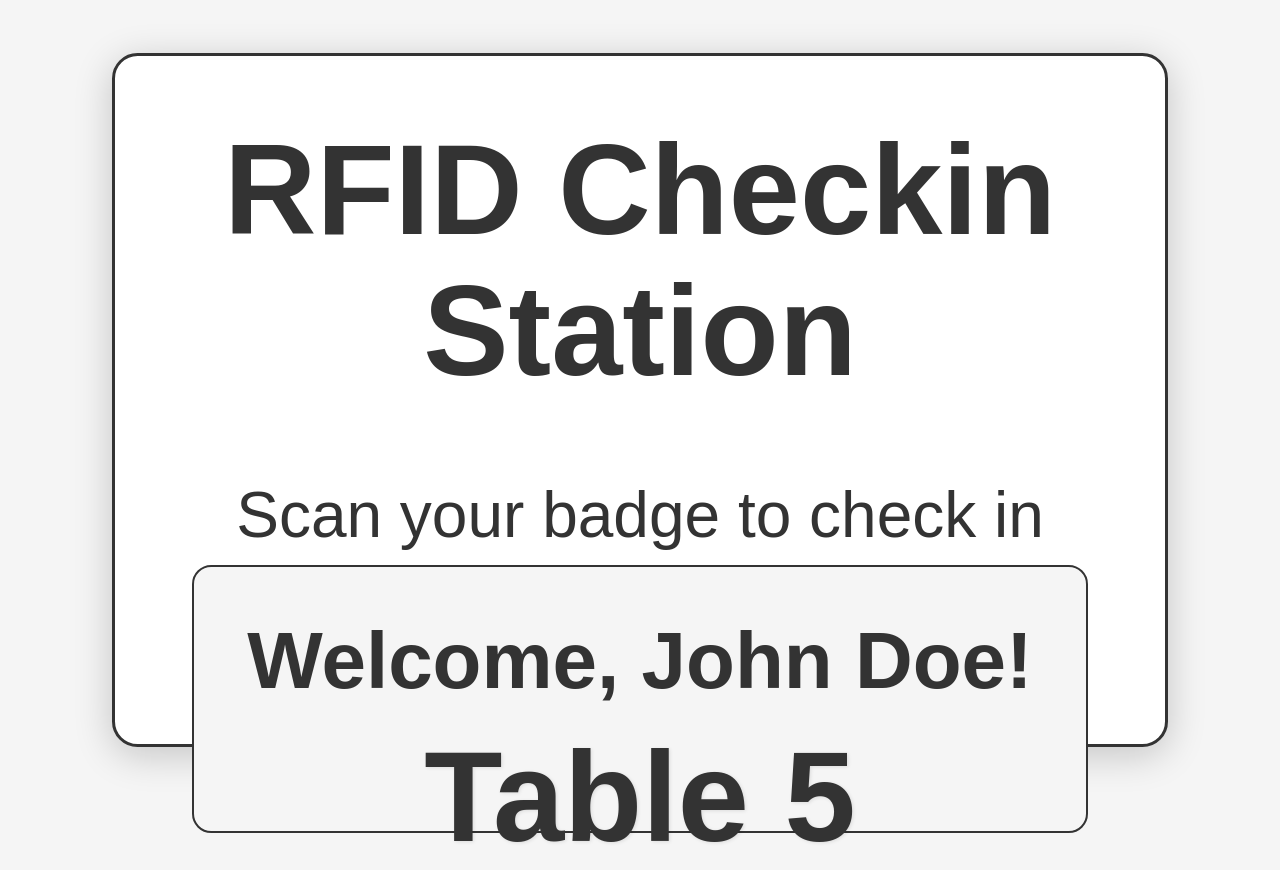
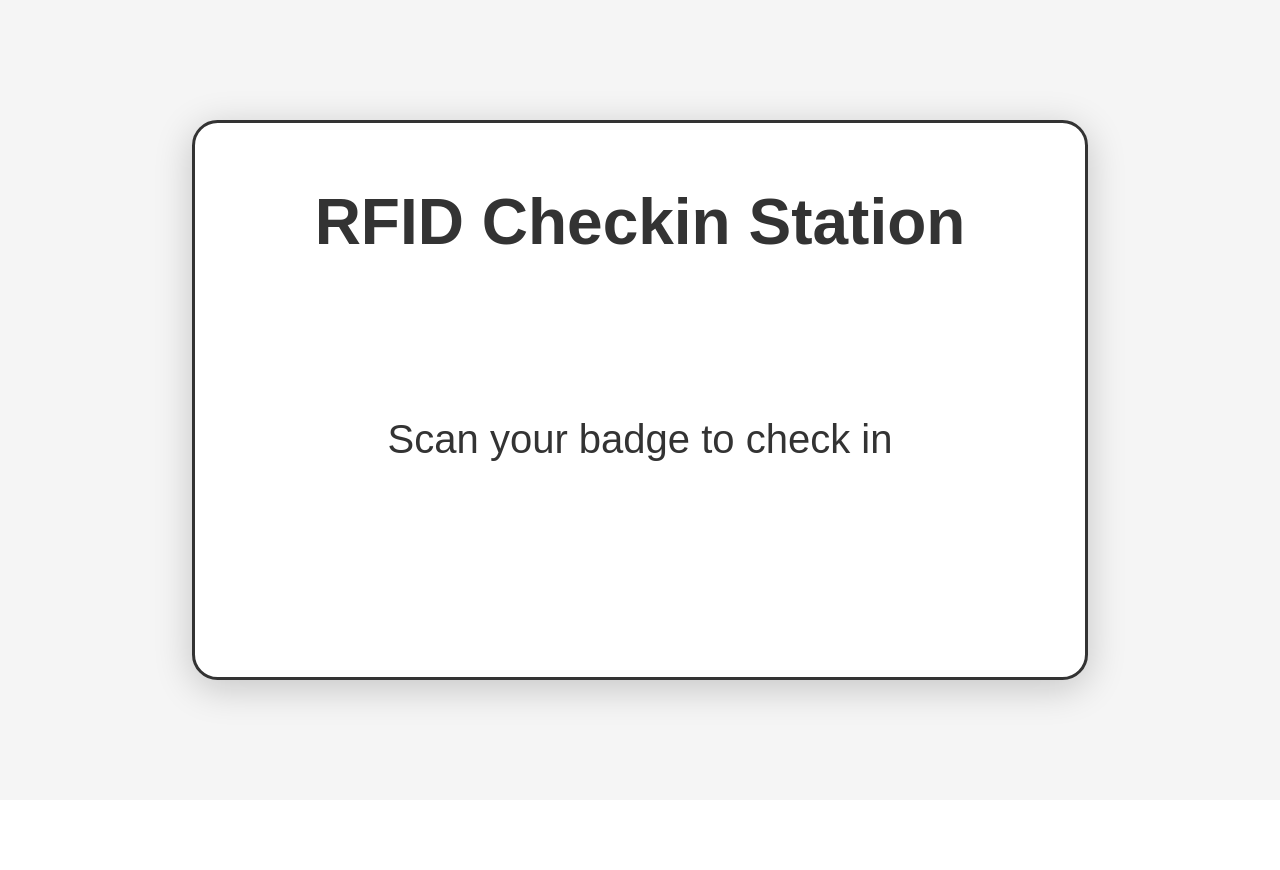
Before and after one commit to ilyonsnfi/LCHC-Checkin, a FastAPI app: page /preview in a window 1280 px wide. After the commit the page ends 717 px from the top, so only its background shows below. Run offline with FastAPI, Linux system fonts and the light colour scheme; data comes from the database, SQL or seed files in the repository.

Commit message:
can't leave well enough alone with the UI

```diff
--- a/app.py
+++ b/app.py
@@ -27,10 +27,10 @@ async def checkin_page(request: Request):
     return templates.TemplateResponse("checkin.html", {"request": request, "settings": settings})
 
 @app.get("/preview", response_class=HTMLResponse)
-async def checkin_preview(request: Request):
+async def checkin_preview(request: Request, demo_result: bool = False):
     settings = get_settings()
     current_time = datetime.now().strftime("%Y-%m-%d %H:%M:%S")
-    return templates.TemplateResponse("checkin.html", {"request": request, "settings": settings, "current_time": current_time, "preview_mode": True, "show_admin_link": False, "show_footer": False})
+    return templates.TemplateResponse("checkin.html", {"request": request, "settings": settings, "current_time": current_time, "preview_mode": True, "demo_result": demo_result, "show_admin_link": False, "show_footer": False})
 
 @app.post("/checkin", response_model=CheckinResponse)
 async def checkin(badge_id: str = Form(...)):
--- a/static/css/checkin.css
+++ b/static/css/checkin.css
@@ -33,23 +33,41 @@ body {
     display: flex;
     flex-direction: column;
     justify-content: flex-start;
+    box-sizing: border-box;
+    overflow: hidden;
 }
 
 .container h1 {
     color: var(--text-color);
     margin-top: 0;
     margin-bottom: 1vh;
-    font-size: clamp(50px, min(12vw, 16vh), 200px);
+    font-size: clamp(30px, min(8vw, 8vh), 120px);
     font-weight: bold;
     line-height: 1.1;
+    flex-shrink: 1;
+    overflow: hidden;
+    word-wrap: break-word;
 }
 
-.container p {
+#content-area {
+    flex-grow: 1;
+    display: flex;
+    flex-direction: column;
+    justify-content: center;
+    align-items: center;
+    overflow: hidden;
+    box-sizing: border-box;
+}
+
+#content-area p {
     color: var(--text-color);
-    font-size: clamp(28px, min(6vw, 8vh), 100px);
-    margin-bottom: 1vh;
+    font-size: clamp(20px, min(4vw, 5vh), 70px);
+    margin: 0;
     line-height: 1.3;
     font-weight: 500;
+    overflow: hidden;
+    word-wrap: break-word;
+    text-align: center;
 }
 
 #badge-input {
@@ -62,18 +80,19 @@ body {
     text-align: center;
 }
 
-#result {
-    margin-top: auto;
-    margin-bottom: 2vh;
-    padding: 4vh 3vw;
+#content-area #result {
+    padding: 2vh 3vw;
     border-radius: 1.5vw;
-    font-size: clamp(24px, min(4vw, 6vh), 70px);
-    min-height: 25vh;
+    width: 100%;
+    max-width: 100%;
+    max-height: 100%;
     opacity: 0;
     transition: opacity 0.3s ease;
+    overflow: hidden;
+    box-sizing: border-box;
 }
 
-#result.success, #result.error {
+#content-area #result.success, #content-area #result.error {
     display: flex;
     flex-direction: column;
     justify-content: center;
@@ -102,16 +121,26 @@ body {
 }
 
 .user-info {
-    font-size: clamp(40px, min(7vw, 10vh), 140px);
-    margin: 2vh 0;
+    font-size: clamp(24px, min(5vw, 6vh), 80px);
+    margin: 0.5vh 0;
     font-weight: bold;
+    line-height: 1.2;
+    word-wrap: break-word;
+    text-align: center;
+    flex-shrink: 1;
+    overflow: hidden;
 }
 
 .table-info {
-    font-size: clamp(60px, min(12vw, 16vh), 220px);
+    font-size: clamp(36px, min(7vw, 9vh), 120px);
     font-weight: bold;
-    margin: 1.5vh 0;
+    margin: 0.5vh 0;
+    line-height: 1.1;
     text-shadow: 0.1vw 0.1vw 0.3vw rgba(0,0,0,0.1);
+    word-wrap: break-word;
+    text-align: center;
+    flex-shrink: 1;
+    overflow: hidden;
 }
 
 .admin-link {
--- a/templates/admin.html
+++ b/templates/admin.html
@@ -166,6 +166,12 @@
 
                     <div style="flex: 1;">
                         <h3>Live Preview</h3>
+                        <div style="margin-bottom: 15px;">
+                            <label>
+                                <input type="checkbox" id="show-secondary-banner" checked onchange="toggleSecondaryBanner()">
+                                Show Secondary Banner (uncheck to see result placement)
+                            </label>
+                        </div>
                         <iframe id="checkin-preview" src="/preview" style="border: 2px solid #ddd; border-radius: 10px; width: 100%; height: 50vh; background: white; max-width: 100%;" sandbox="allow-same-origin allow-scripts"></iframe>
                     </div>
                 </div>
--- a/templates/checkin.html
+++ b/templates/checkin.html
@@ -12,18 +12,20 @@
 {% block content %}
     <div class="container">
         <h1>{{ settings.welcome_banner }}</h1>
-        <p>{{ settings.secondary_banner }}</p>
 
-        {% if preview_mode and current_time %}
-        <!-- Show fake success message for preview -->
-        <div id="result" class="success" style="display: block;">
-            <div class="user-info">Welcome, John Doe!</div>
-            <div class="table-info">Table 5</div>
+        <div id="content-area">
+            {% if demo_result %}
+            <!-- Show demo result replacing banner -->
+            <div id="result" class="success">
+                <div class="user-info">Welcome, John Doe!</div>
+                <div class="table-info">Table 5</div>
+            </div>
+            {% else %}
+            <!-- Normal mode (including regular preview): show secondary banner, result will replace it -->
+            <p id="secondary-banner">{{ settings.secondary_banner }}</p>
+            <div id="result" style="display: none;"></div>
+            {% endif %}
         </div>
-        {% else %}
-        <!-- Normal result div for real checkin -->
-        <div id="result"></div>
-        {% endif %}
     </div>
 {% endblock %}
 
```
Also changed, not shown: static/js/admin.js (+18 -0 lines), static/js/checkin.js (+25 -0 lines).
